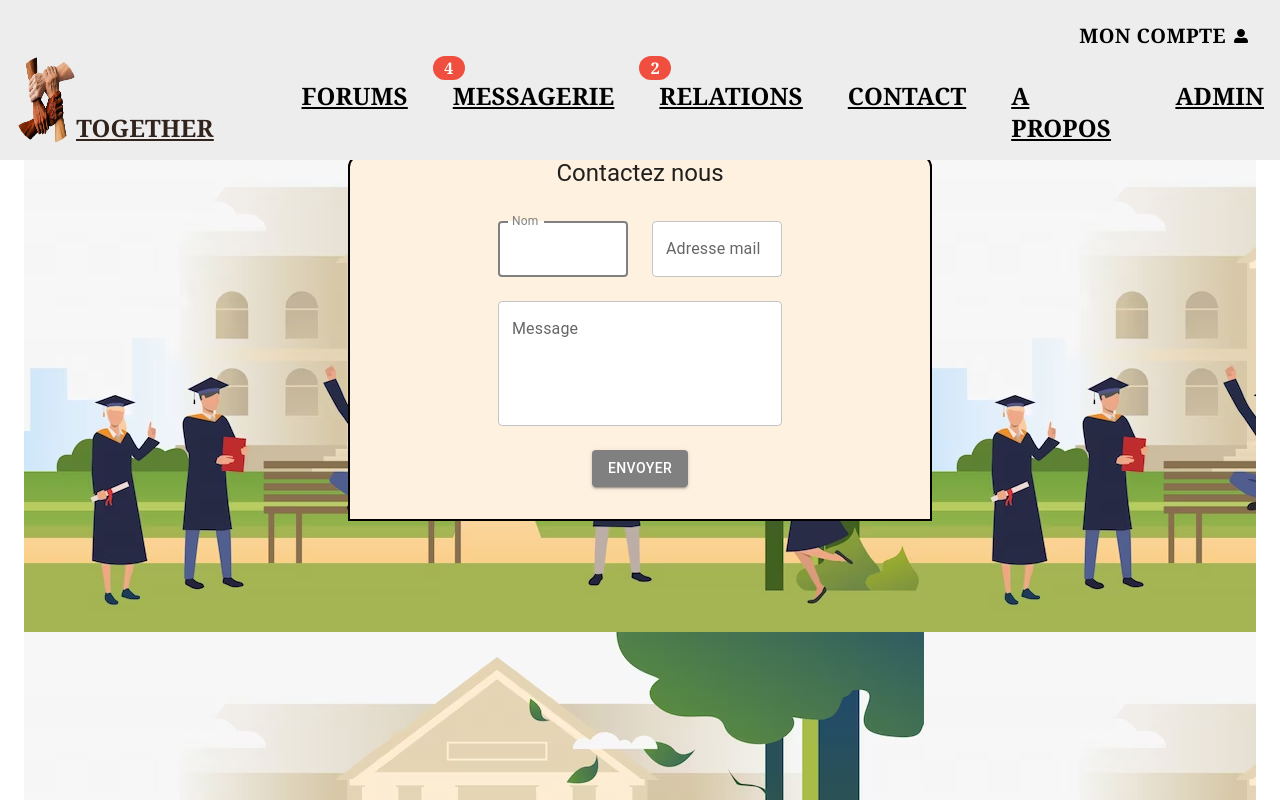
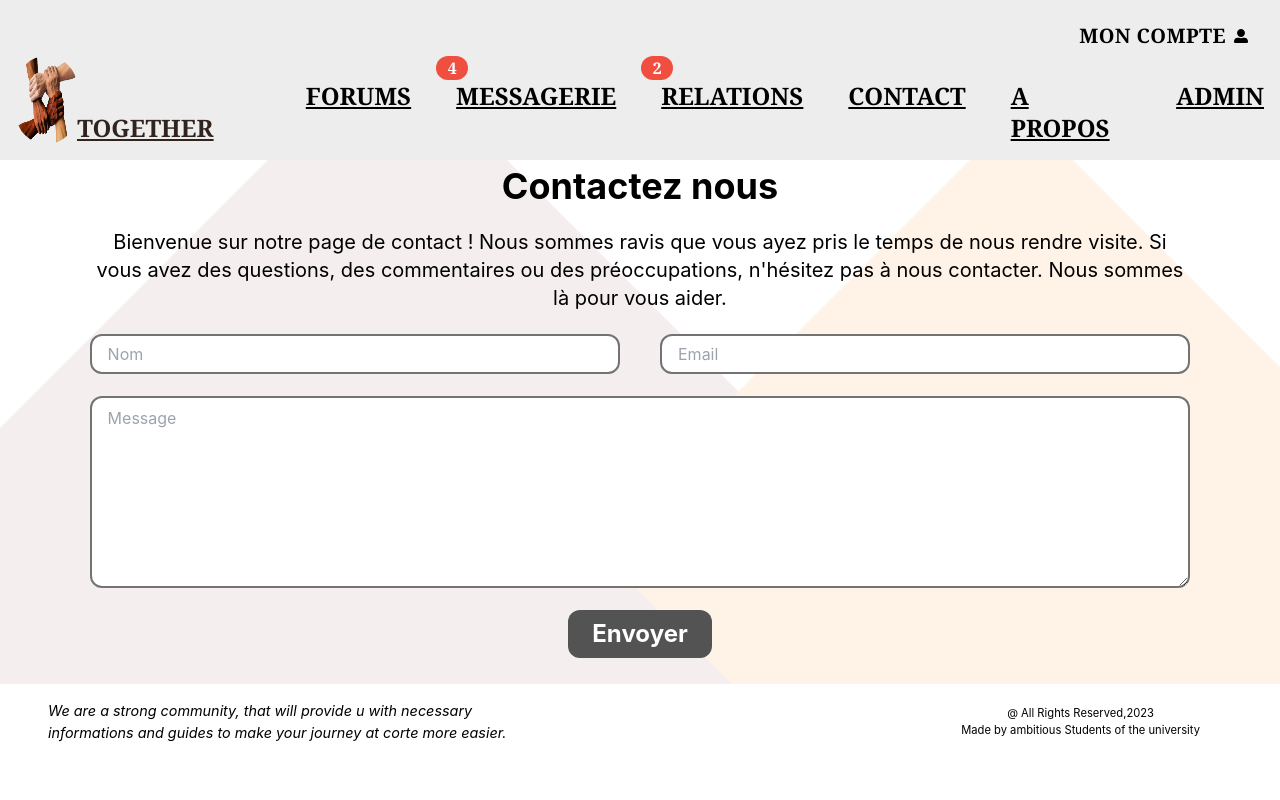
Before and after one commit to amineenim/forum-international-students, a React (Create React App) app: page /contact in a window 1280 px wide. Shown: the top 800 px of the page. Built offline with nearby package versions, Linux system fonts and the light colour scheme; no server answers.

Commit message:
Update ContactBody.js

```diff
--- a/src/Components/ContactBody.js
+++ b/src/Components/ContactBody.js
@@ -1,14 +1,7 @@
 import React, { useState } from 'react';
-import Button from '@mui/material/Button';
-import CssBaseline from '@mui/material/CssBaseline';
-import TextField from '@mui/material/TextField';
-import Grid from '@mui/material/Grid';
-import Box from '@mui/material/Box';
-import Typography from '@mui/material/Typography';
-import Container from '@mui/material/Container';
 import { createTheme, ThemeProvider } from '@mui/material/styles';
-import UniversityImage from '../assets/bg-university.avif';
 import { Helmet } from 'react-helmet';
+import '../Styles/Main.css';
 
 const theme = createTheme({
   palette: {
@@ -59,131 +52,36 @@ export default function ConatctBody() {
   };
 
   return (
-    <ThemeProvider theme={theme}>
+    <div className='container-bg w-full'>
       <Helmet>
         <title>TOGETHER | Contact</title>
       </Helmet>
-      <Container component="main" maxWidth="m">
-        <CssBaseline />
-        <Box
-          sx={{
-            display: 'flex',
-            flexDirection: 'column',
-            alignItems: 'center',
-            backgroundImage: `url(${UniversityImage})`,
-            height: '100vh',
-            padding: '2rem'
-          }}
-        >
-          <Box
-            sx={{
-              marginTop: 1,
-              display: 'flex',
-              flexDirection: 'column',
-              alignItems: 'center',
-              backgroundColor: 'rgb(255, 241, 224)',
-              borderTopLeftRadius: '12px',
-              borderTopRightRadius: '12px',
-              border : 'solid black 2px',
-              width: '50%'
-
-
-            }}
-          >
-          <Typography component="h1" variant="h5">
-            Contactez nous
-          </Typography>
-          <Box component="form" noValidate onSubmit={handleSubmit} sx={{ mt: 2 }}>
-            <Grid container spacing={3}>
-              <Grid item xs={12} sm={6}>
-                <TextField
-                  autoComplete="given-name"
-                  name="name"
-                  value={name}
-                  onChange={handleNameChange}
-                  fullWidth
-                  id="name"
-                  label="Nom"
-                  autoFocus
-                  InputProps={{
-                    style: {
-
-                      backgroundColor: 'white',
-                    },
-                  }}
-                  error={nameError}
-                  helperText={nameError ? 'Le nom est obligatoire' : ''}
-                  onBlur={() => {
-                    if (name.trim() === '') {
-                      setNameError(true);
-                    }
-                  }}
-                />
-              </Grid>
-              <Grid item xs={12} sm={6}>
-                <TextField
-                  fullWidth
-                  id="email"
-                  label="Adresse mail"
-                  name="email"
-                  value={email}
-                  onChange={handleEmailChange}
-                  autoComplete="family-name"
-                  InputProps={{
-                    style: {
-
-                      backgroundColor: 'white',
-                    },
-                  }}
-                  error={emailError}
-                  helperText={emailError ? "L'adresse mail est obligatoire" : ''}
-                  onBlur={() => {
-                    if (email.trim() === '') {
-                      setEmailError(true);
-                    }
-                  }}
-                />
-              </Grid>
-              <Grid item xs={12}>
-                <TextField
-                  fullWidth
-                  id="message"
-                  label="Message"
-                  name="message"
-                  value={message}
-                  onChange={handleMessageChange}
-                  autoComplete="message"
-                  multiline
-                  rows={4}
-                  InputProps={{
-                    style: {
-
-                      backgroundColor: 'white',
-                    },
-                  }}
-                  error={messageError}
-                  helperText={messageError ? 'Le message est obligatoire' : ''}
-                  onBlur={() => {
-                    if (message.trim() === '') {
-                      setMessageError(true);
-                    }
-                  }}
-                />
-              </Grid>
-
-
-            </Grid>
-            <Button
-              type="submit"
-              variant="contained"
-              sx={{ mt: 3, mb: 2 }}
-            >
-              Envoyer
-            </Button>
-          </Box>
-        </Box>
-      </Box>
-    </Container>
-    </ThemeProvider >
+      <div className='pt-[4%] pb-[2%] px-[7%]'>
+        <div className='w-full flex items-center justify-center text-center text-4xl text-black font-bold'>
+          <span>Contactez nous </span>
+        </div>
+        <div className='mt-[2%] justify-center text-center text-xl'>
+          <p>
+          Bienvenue sur notre page de contact ! Nous sommes ravis que vous ayez pris le temps de nous rendre visite.
+          Si vous avez des questions, des commentaires ou des préoccupations, n'hésitez pas à nous contacter.
+          Nous sommes là pour vous aider.
+          </p>
+        </div>
+        <div className='grid grid-cols-2 grid-rows-1 gap-10 w-full my-[2%]'>
+            <div className=''>
+              <input type="text" className="form-control w-full h-10 text-black px-4 rounded-xl py-2 border-2 border-color-sixth" placeholder="Nom" />
+            </div>
+            <div className=''>
+              <input type="email" className="form-control w-full h-10 text-black px-4 rounded-xl py-2 border-2 border-color-sixth" placeholder="Email" />
+            </div>
+        </div>
+        <div className='w-full h-48'>
+          <textarea className="form-control w-full h-full text-black px-4 rounded-xl py-2 border-2 border-color-sixth" placeholder="Message" />
+        </div>
+        <div className='flex items-center justify-center w-full mt-[2%]'>
+          <button type="submit" className="bg-[#535353] text-white px-4 py-2 text-2xl font-bold rounded-xl w-36">Envoyer</button>
+        </div>
+      </div>
+    </div >
   );
 }
```
